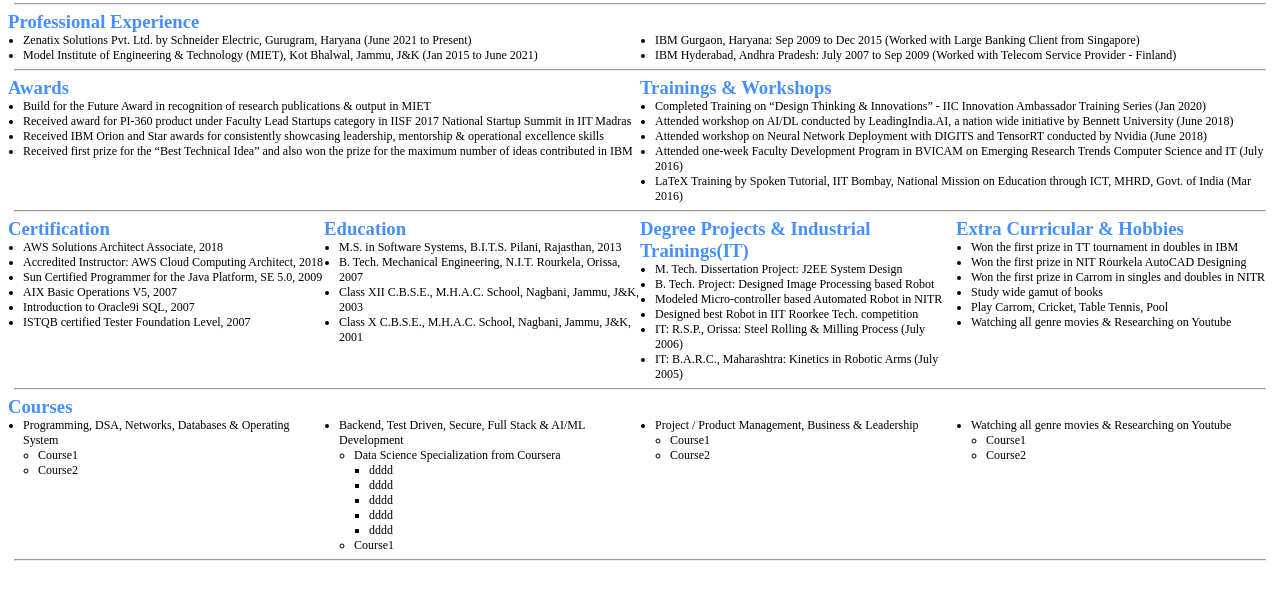
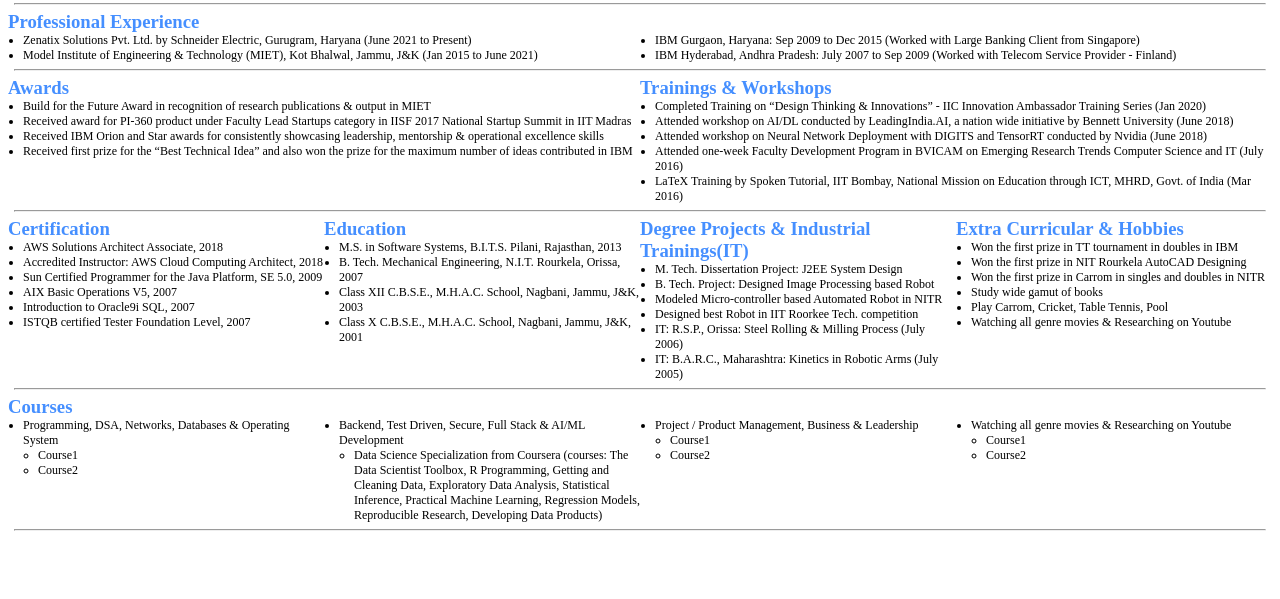
Before and after one commit to RIGUPTA2/portfolio, a plain HTML site: page index.html in a window 1280 px wide. Shown: the part 173-772 px from the top of the page. Drawn offline with Linux system fonts and the light colour scheme.

Commit message:
Updated css for profile image and added Data Sceince courses

```diff
--- a/css/resume.css
+++ b/css/resume.css
@@ -39,7 +39,7 @@
   background-color: white;
 }
 .headerColumnLeft {
-  width: 8%;
+  width: 15%;
   padding: 3px;
 }
 
--- a/index.html
+++ b/index.html
@@ -2,7 +2,6 @@
 <html>
 <head>
   <meta name="viewport" content="width=device-width; initial-scale=1.0;">
-
   <link rel="stylesheet" href="css/resume.css">
   <script src="js/resume.js"></script>
 </head>
@@ -139,16 +138,8 @@
       <ul>
         <li>Backend, Test Driven, Secure, Full Stack & AI/ML Development</li>
         <ul>
-          <li>Data Science Specialization from Coursera</li>
-          <ul>
-            <li>dddd</li>
-            <li>dddd</li>
-            <li>dddd</li>
-            <li>dddd</li>
-            <li>dddd</li>
-          </ul>
-          <li>Course1</li>
-        </ul>
+          <li>Data Science Specialization from Coursera (courses: The Data Scientist Toolbox, R Programming, Getting and Cleaning Data, Exploratory Data Analysis, Statistical Inference, Practical Machine Learning, Regression Models, Reproducible Research, Developing Data Products)</li>
+        <ul>
       </ul>
     </div>
 
```
